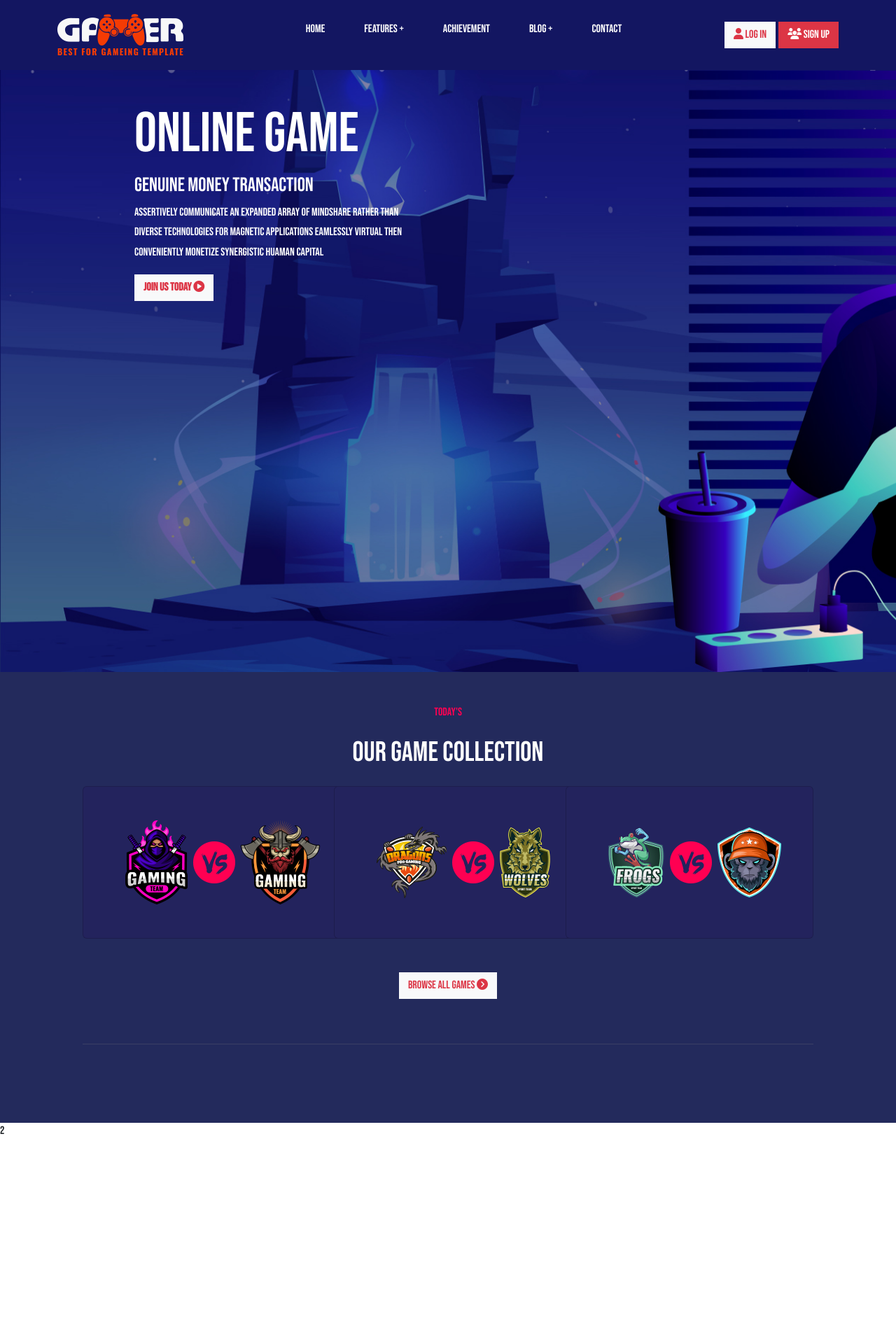
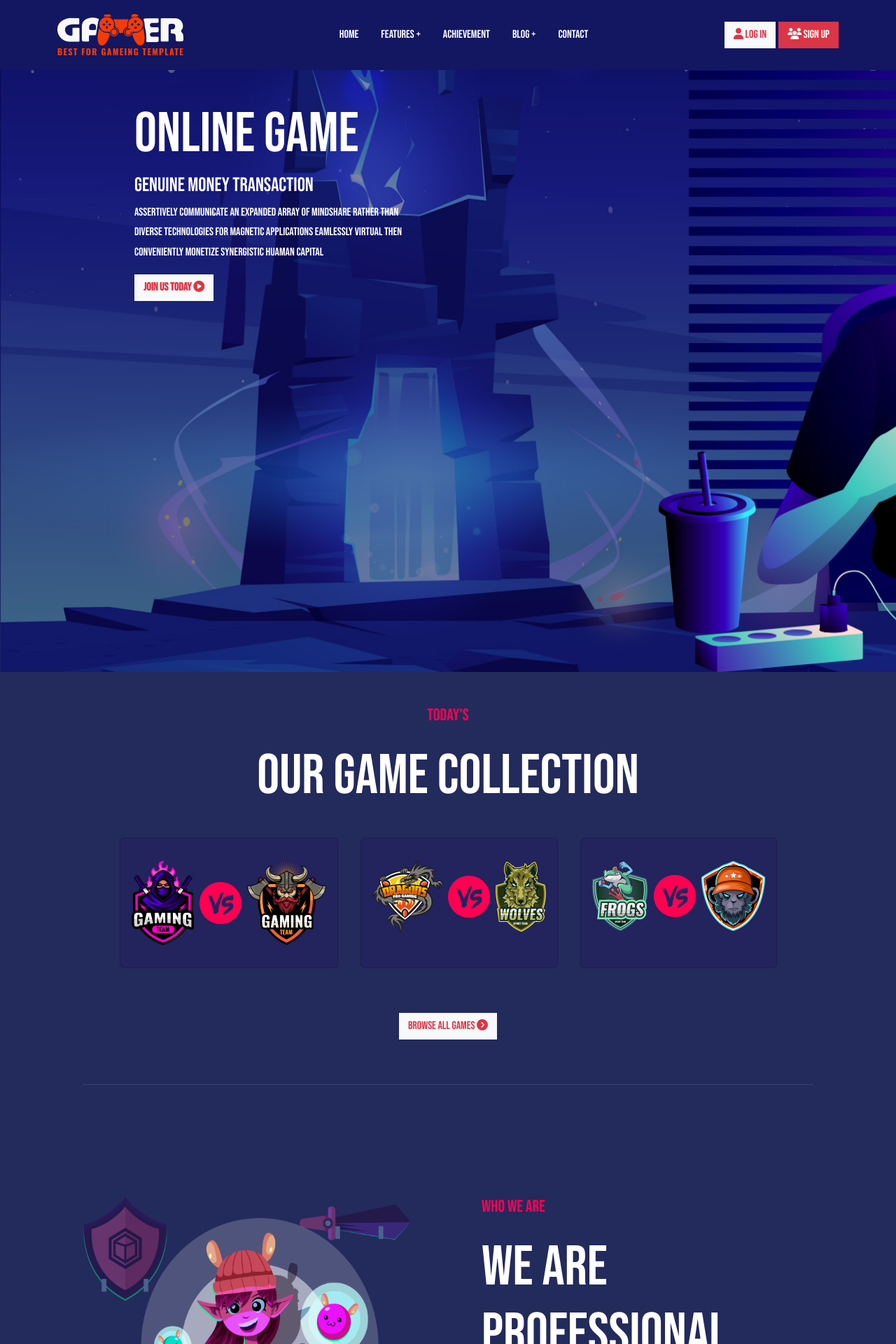
Before and after one commit to JorgeLuix/proj-html-vuejs, a Vue app: page / in a window 1280 px wide. Shown: the top 1920 px of the page at 70% size. Before the commit the page ends 1628 px from the top, so only its background shows below. Built offline with nearby package versions, Linux system fonts and the light colour scheme; a web font is replaced by a local one.

Commit message:
create collectionMain and added on MainComponent

```diff
--- /dev/null
+++ b/src/components/CollectionMain.vue
@@ -0,0 +1,97 @@
+<template>
+    <div class="main-collection">
+        <!--section our game-->
+        <div class="container text-center p-5">
+            <div>
+                <h6 class="text-uppercase">today's</h6>
+                <h1 class="text-uppercase text-white py-3">our game collection</h1>
+            </div>
+            <div class=" container d-flex flex-wrap justify-content-center">
+                <div class="card card-bg p-3 my-3 mx-3" v-for="(card, index) in cards" :key="index">
+                    <div class="d-flex align-items-center">
+                        <img  :src="teams[card[0]]" class="img-fluid my-3">
+                        <img class="px-2 img-fluid" src="../assets/imgs/vs.png">
+                        <img :src="teams[card[1]]" class="img-fluid my-3">
+                    </div>
+                </div>
+            </div>
+            <button type="button" class="btn rounded-0 btn-light
+                    text-uppercase text-danger my-5"> browse all games
+                    <i class="fa-solid fa-circle-chevron-right"></i>
+            </button>
+            <hr class="container pt-5">
+        </div>
+        <!--section Team esport-->
+        <div class="container">
+            <div class="row">
+                <div class="col-lg-6 p-5">
+                    <img class="w-100" src="../assets/imgs/01.png" alt="">
+                </div>
+                <div class="col-lg-6 p-5">
+                    <div>
+                        <h6 class="text-uppercase">who we are</h6>
+                        <h1 class="text-uppercase text-white py-3">we are professional team esport</h1>
+                        <p class="text-white">Distinctively provide acces mutfuncto users whereas transparent proceses
+                             somes ncentivize eficient functionalities rather than an extensile archtectur services and cross</p>
+                    </div>
+                    <div class=" d-flex flex-column " v-for="item in items" :key="item.title">
+                        <div class="d-flex align-items-center mb-4">
+                            <img class="w-img me-3" :src="item.img"/>
+                            <div class="text-white">
+                                <h5>{{ item.title }}</h5>
+                                <p>{{ item.description }}</p>
+                            </div>
+                        </div>
+                    </div>
+                </div>
+            </div>
+        </div>
+    </div>
+</template>
+
+<script>
+import { teams } from '../data/data.js';
+import { items } from '../data/data.js'
+
+    export default {
+
+    data(){
+        return{
+            cards:[
+        [0, 1],
+        [2, 3],
+        [4, 5]
+      ],
+      teams: teams,
+      items: items
+    };
+}
+    };
+</script>
+
+<style lang="scss" scoped>
+.main-collection {
+    background-color: var(--secondaryBlue);
+}
+h6{
+    color: var(--colorRed);
+    font-size: 1.5rem;
+}
+h1{
+    font-size: 5rem;
+}
+.card-bg{
+    background-color: rgb(35, 35, 93);
+}
+hr{
+    color: gray;
+}
+.w-img{
+    width: 60px;
+    height: 60px;
+    background-color: var(--colorRed);
+    border-radius: 50%;
+    padding: 15px;
+    margin-right: 20px;
+}
+</style>
--- a/src/components/HeaderComponent.vue
+++ b/src/components/HeaderComponent.vue
@@ -1,10 +1,10 @@
 <template>
     <header class="container-fluid">
-        <div class="container d-flex align-items-center justify-content-between">
+        <div class="container d-flex flex-wrap align-items-center justify-content-between">
         <img src="../assets/imgs/logo.png" alt="logo">
-            <ul class="d-flex gap-4 text-uppercase align-items-center">
+            <ul class="d-flex  flex-wrap text-uppercase align-items-center mb-0">
                 <li class="p-3" v-for="item in headerItems" :key="item">
-                <a class="text-white" href="#">{{ item }}</a>
+                <a class="nav-link text-white" href="#">{{ item }}</a>
                 </li>
             </ul>
             <div>
--- a/src/components/MainComponent.vue
+++ b/src/components/MainComponent.vue
@@ -1,58 +1,19 @@
 <template>
-    <div class="main-collection">
-        <div class="container text-center p-5">
-            <div>
-                <h6 class="text-uppercase">today's</h6>
-                <h1 class="text-uppercase text-white py-3">our game collection</h1>
-            </div>
-            <div class=" container d-flex justify-content-between">
-                <div class="row card card-bg p-5" v-for="(card, index) in cards" :key="index">
-                    <div class=" col d-flex align-items-center">
-                        <img  :src="teams[card[0]]">
-                        <img class="px-2" src="../assets/imgs/vs.png" alt="">
-                        <img :src="teams[card[1]]">
-                    </div>
-                </div>
-            </div>
-            <button type="button" class="btn rounded-0 btn-light
-                    text-uppercase text-danger my-5"> browse all games
-                    <i class="fa-solid fa-circle-chevron-right"></i></button>
-            <hr class="container pt-5">
-        </div>
+    <div>
+        <CollectionMain/>
     </div>
-
     <div>2</div>
 </template>
 
 <script>
-import { teams } from '../data/data.js';
+import CollectionMain from '../components/CollectionMain.vue'
 
     export default {
+        components: { CollectionMain },
 
-    data(){
-        return{
-            cards:[
-        [0, 1],
-        [2, 3],
-        [4, 5]
-      ],
-      teams: teams
-    };
-}
     };
 </script>
 
 <style lang="scss" scoped>
-.main-collection {
-    background-color: var(--secondaryBlue);
-}
-h6{
-    color: var(--colorRed);
-}
-.card-bg{
-    background-color: rgb(35, 35, 93);
-}
-hr{
-    color: gray;
-}
+
 </style>
--- a/src/data/data.js
+++ b/src/data/data.js
@@ -4,7 +4,7 @@ const headerItems =  [
         'achievement',
         'blog +',
         'contact'
-]
+];
 const teams = [
     '/src/assets/imgs/team-1.png',
     '/src/assets/imgs/team-2.png',
@@ -13,5 +13,19 @@ const teams = [
     '/src/assets/imgs/team-5.png',
     '/src/assets/imgs/team-6.png'
 
-]
-export { headerItems, teams  }
+];
+const items = [
+
+    { img: '/src/assets/imgs/icon-1.png',
+     title: '103k community earnig',
+     description: 'Distinctively provide acces mutfuncto users whereas communicate leveraged services' },
+
+     { img: '/src/assets/imgs/icon-2.png',
+     title: '34m+ registered players',
+      description: 'Distinctively provide acces mutfuncto users whereas communicate leveraged services' },
+
+      { img: '/src/assets/imgs/icon-3.png',
+     title: '240k streams complete',
+      description: 'Distinctively provide acces mutfuncto users whereas communicate leveraged services' },
+  ];
+export { headerItems, teams, items  }
```
